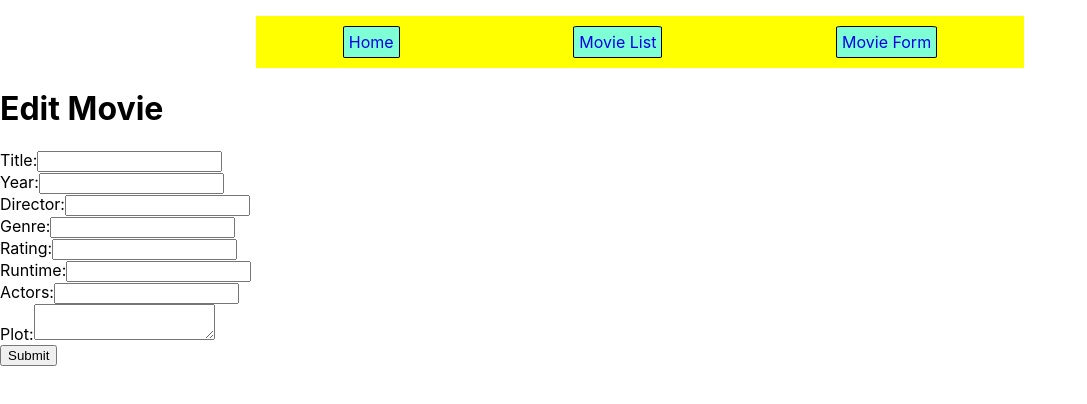
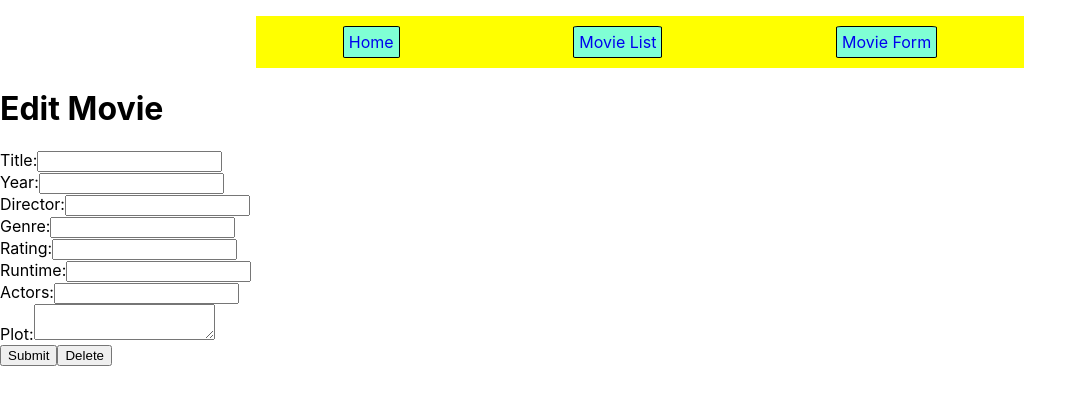
Before and after one commit to victorsworld/movie-react-router, a React (Create React App) app: page /moive/1/edit in a window 1280 px wide. Shown: the top 404 px of the page, without its empty margins (0-1087 px from the left). Built offline with nearby package versions, Linux system fonts and the light colour scheme.

Commit message:
Edit button functional with delete and submit properties

```diff
--- a/src/Components/EditMovie.js
+++ b/src/Components/EditMovie.js
@@ -16,8 +16,8 @@ const EditMovie = () => {
   const { movieData, setMovieData } = useOutletContext();
 
   const handleOnSubmit = () => {
+
     setMovieData((prevMovies) => {
-      // Find the index of the movie with the matching ID
       const movieIndex = prevMovies.findIndex((movie) => movie.id.toString() === id);
 
       if (movieIndex !== -1) {
@@ -42,9 +42,17 @@ const EditMovie = () => {
 
       return prevMovies;
     });
+  }
 
-    navigate('/');
-  };
+    const handleOnDelete = () => {
+      // Using a filter array method to filter the blogs in the array by ID
+      const remainingMovies = movieData.filter((movie) => {
+        return movie.id.toString() !== id ;
+      });
+      // SetBlogs to the filtered blog
+      setMovieData(remainingMovies);
+      navigate('/');
+    };
 
 
   return (
@@ -75,6 +83,7 @@ const EditMovie = () => {
       <textarea id="editPlot" value={editPlot} onChange={(e) => setEditPlot(e.target.value)} />
       <br />
       <button onClick={handleOnSubmit}>Submit</button>
+      <button onClick={handleOnDelete}>Delete</button>
     </div>
   );
 };
```
